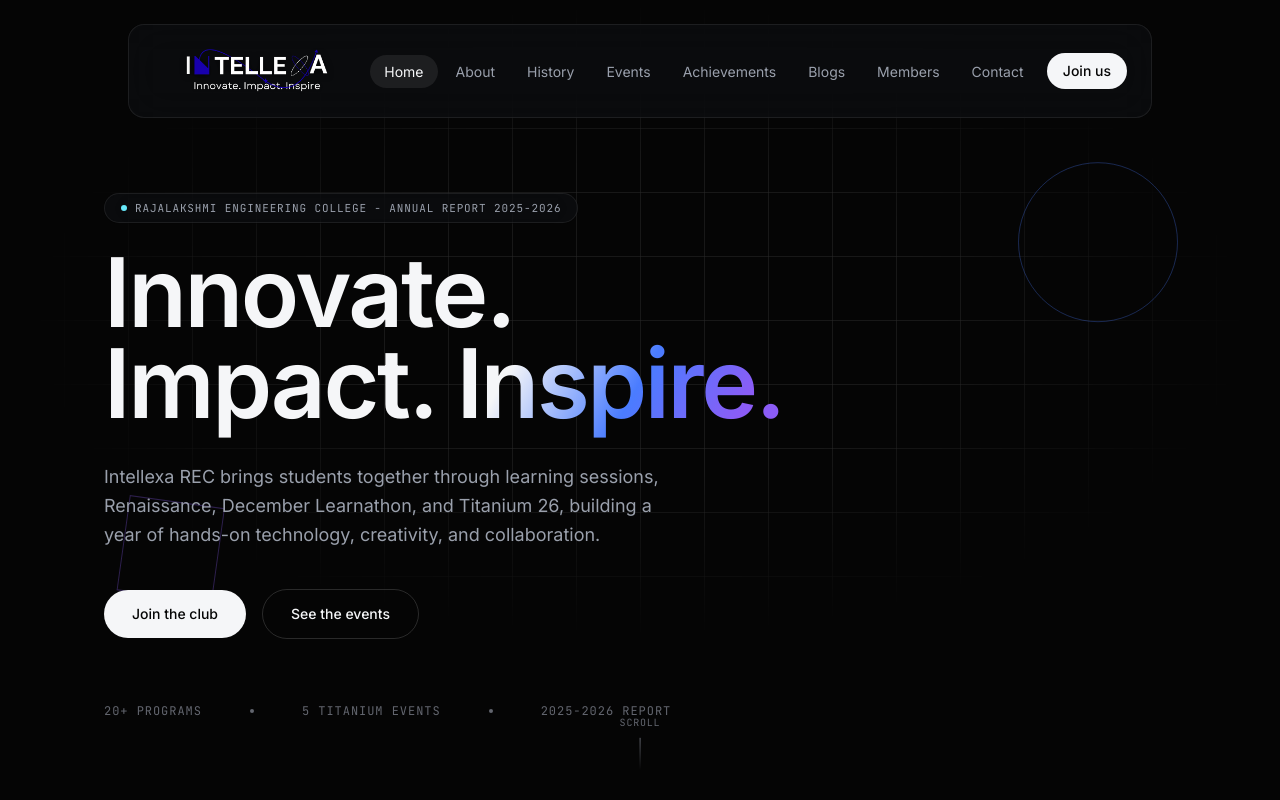
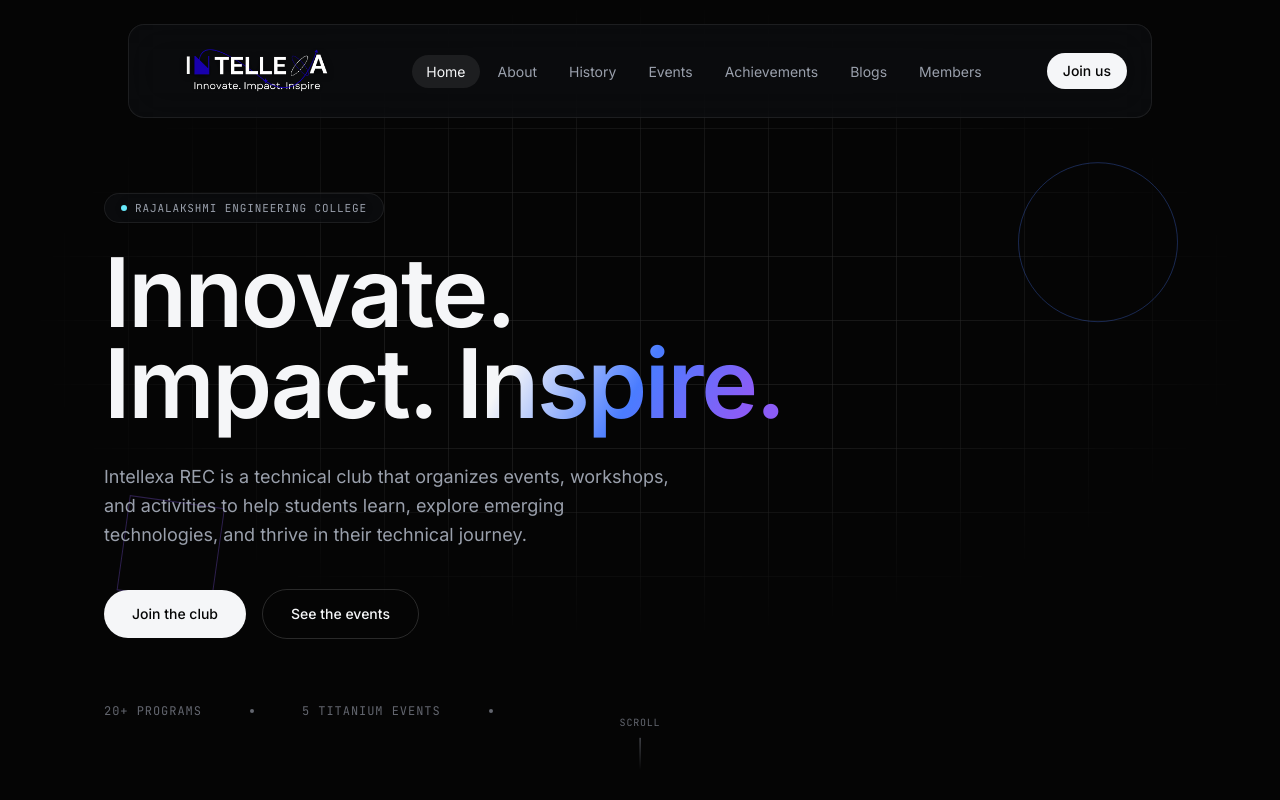
Before and after one commit to ROHITHKUMAR676/intellexawebsiteclub, a React (Vite) app: page / in a window 1280 px wide. Shown: the top 800 px of the page. Built offline with nearby package versions, Linux system fonts and the light colour scheme.

Commit message:
Changes done in desc, members

```diff
--- a/src/App.tsx
+++ b/src/App.tsx
@@ -27,12 +27,11 @@ export default function App() {
           <main>
             <Hero />
             <About />
+            <Events />
             <History />
-            <Events />
             <Achievements />
             <Blogs />
             <Members />
-            <Contact />
           </main>
           <Footer />
         </>
--- a/src/components/Hero.tsx
+++ b/src/components/Hero.tsx
@@ -69,7 +69,7 @@ export default function Hero() {
           className="glass mb-6 flex items-center gap-2 rounded-full px-4 py-1.5 font-mono-tight text-[11px] uppercase text-[var(--color-mist)]"
         >
           <span className="h-1.5 w-1.5 rounded-full bg-[var(--color-cyan)]" />
-          Rajalakshmi Engineering College - Annual Report 2025-2026
+          Rajalakshmi Engineering College
         </motion.span>
 
         <motion.h1
@@ -82,8 +82,8 @@ export default function Hero() {
         </motion.h1>
 
         <motion.p variants={item} className="mt-8 max-w-xl text-base leading-relaxed text-[var(--color-mist)] sm:text-lg">
-          Intellexa REC brings students together through learning sessions, Renaissance, December Learnathon,
-          and Titanium 26, building a year of hands-on technology, creativity, and collaboration.
+          Intellexa REC is a technical club that organizes events, workshops, and
+          activities to help students learn, explore emerging technologies, and thrive in their technical journey.
         </motion.p>
 
         <motion.div variants={item} className="mt-10 flex flex-wrap items-center gap-4">
@@ -108,7 +108,6 @@ export default function Hero() {
           <span className="h-1 w-1 rounded-full bg-[var(--color-mist-dim)]" />
           <span>5 TITANIUM EVENTS</span>
           <span className="hidden h-1 w-1 rounded-full bg-[var(--color-mist-dim)] sm:block" />
-          <span className="hidden sm:block">2025-2026 REPORT</span>
         </motion.div>
       </motion.div>
 
--- a/src/data/content.ts
+++ b/src/data/content.ts
@@ -6,7 +6,6 @@ export const navItems = [
   { label: "Achievements", href: "#achievements" },
   { label: "Blogs", href: "#blogs" },
   { label: "Members", href: "#members" },
-  { label: "Contact", href: "#contact" },
 ];
 
 export const aboutCards = [
@@ -164,9 +163,9 @@ export const achievements = [
 ];
 
 export const executiveRoles = [
-  { role: "President", name: "AFRA" },
-  { role: "Vice President", name: "SARVESH" },
-  { role: "Technical Lead", name: "DHARSSHINI" },
+  { role: "President", name: "Afra Zeenath Fathima" },
+  { role: "Vice President", name: "Sarvesh Sivasankaran" },
+  { role: "Technical Lead", name: "Darsshini P" },
   { role: "Secretary", name: "Andralyn Sweety" },
 ];
 
@@ -191,15 +190,15 @@ export const domainTeams = [
   },
   {
     domain: "Creative",
-    lead: "SAM",
+    lead: "Sam",
     coLead: "Nithin R",
     members: ["Kaaviya Sri PS", "Varsha"],
   },
   {
     domain: "Design",
-    lead: "SHERIN",
+    lead: "Sherin",
     coLead: "Tamilselvan",
-    members: ["Shajith", "Thiagarajan", "Eathisha"],
+    members: ["Thiagarajan", "Eathisha"],
   },
   {
     domain: "DSA",
@@ -209,7 +208,7 @@ export const domainTeams = [
   },
   {
     domain: "Event",
-    lead: "Sangita (BIC)",
+    lead: "Sangita",
     coLead: "Lakshana",
     members: ["Vijayalakshmi", "Mithul"],
   },
@@ -227,13 +226,13 @@ export const domainTeams = [
   },
   {
     domain: "Media",
-    lead: "SREYA",
-    coLead: "RA Karthikha",
-    members: ["Rahul M A", "Darshan S", "Dhanush"],
+    lead: "RA Karthikha",
+    coLead: "Darshan S",
+    members: ["Rahul M A", "Dhanush"],
   },
   {
     domain: "PR",
-    lead: "SHERWIN",
+    lead: "Sherwin",
     coLead: "Arya MR",
     members: ["Mahesh D"],
   },
```
Also changed, not shown: 1 other file (tests, documents, lock files or other folders).
